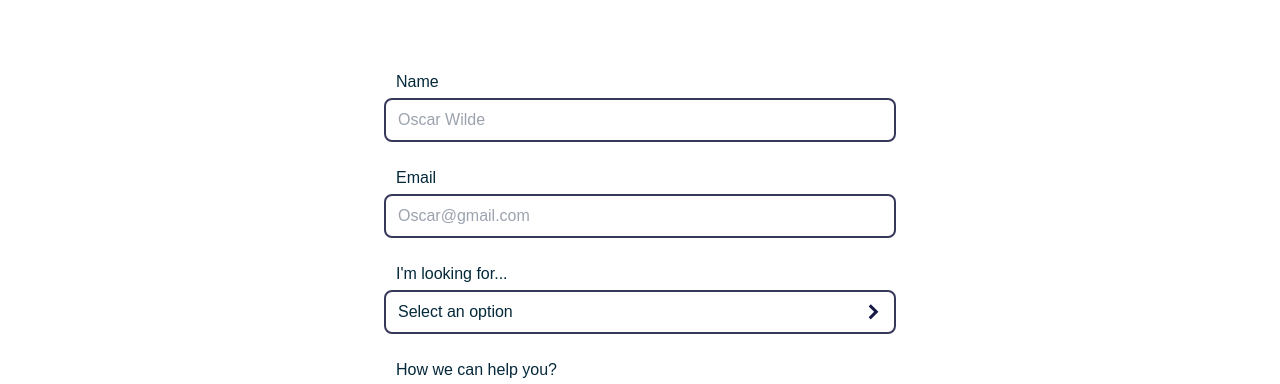
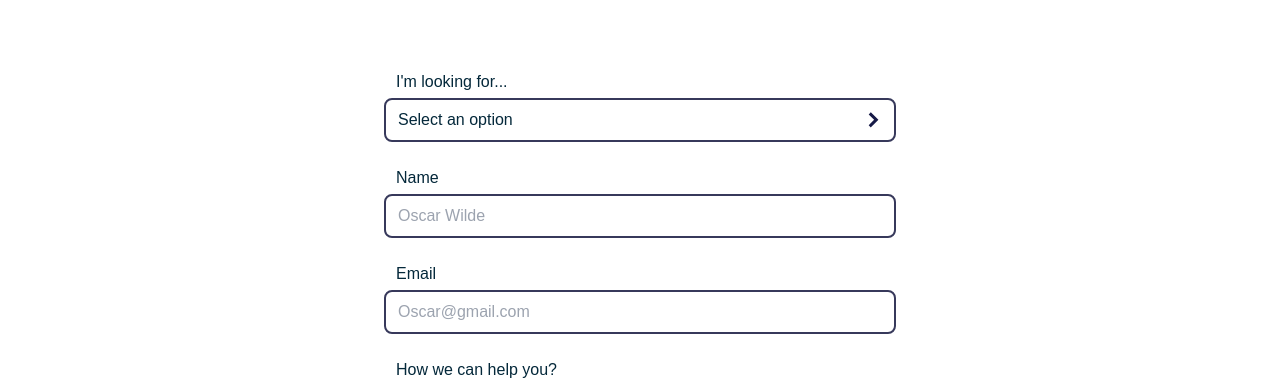
Before and after one commit to ferba24/todo10-web, a Next.js app: page /get-a-quote in a window 1280 px wide. Shown: the part 530-914 px from the top of the page. Built offline with nearby package versions, Linux system fonts and the light colour scheme; a web font is replaced by a local one.

Commit message:
[EDIT] Quote form

```diff
--- a/components/ContactForm/ContactForm.js
+++ b/components/ContactForm/ContactForm.js
@@ -19,12 +19,6 @@ export default function ContactForm({
         onFinish={onFinish}
         onValuesChange={onValuesChange}
       >
-        <Form.Item name="name" label="Name" required>
-          <input className="form-control" placeholder="Oscar Wilde"/>
-        </Form.Item>
-        <Form.Item name="email" label="Email" required>
-          <input className="form-control" placeholder="Oscar@gmail.com"/>
-        </Form.Item>
         {extended && (
             <Form.Item name="option" label="I'm looking for..." required>
               <NativeSelect className="w-full">
@@ -45,6 +39,12 @@ export default function ContactForm({
               </NativeSelect>
             </Form.Item>
         )}
+        <Form.Item name="name" label="Name" required>
+          <input className="form-control" placeholder="Oscar Wilde"/>
+        </Form.Item>
+        <Form.Item name="email" label="Email" required>
+          <input className="form-control" placeholder="Oscar@gmail.com"/>
+        </Form.Item>
         <Form.Item name="message" label="How we can help you?">
           <textarea
             className="form-control"
```
Lines whose indentation alone changed are shown as unchanged.
